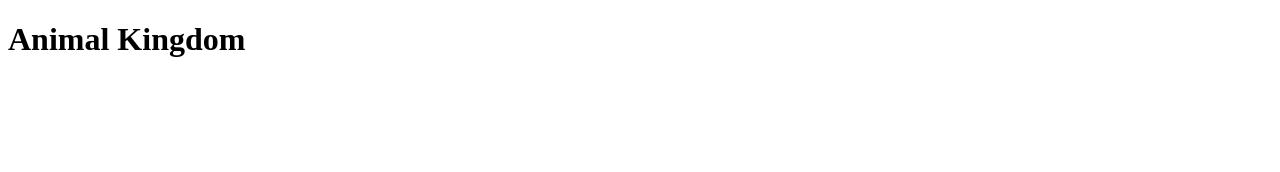
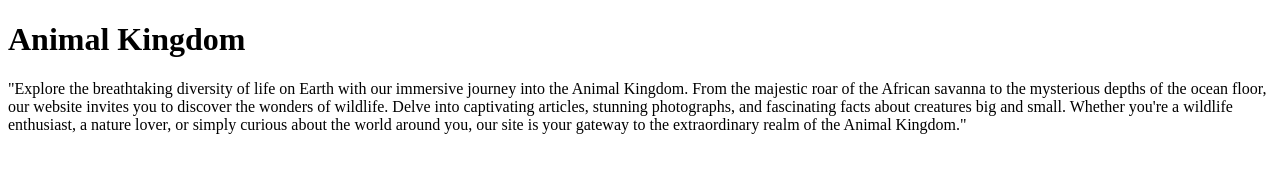
Before and after one commit to reyalfonso/Final-Assignment-Reynaldo, a plain HTML site: page index.html in a window 1280 px wide. Drawn offline with Linux system fonts and the light colour scheme.

Commit message:
Description Added

```diff
--- a/index.html
+++ b/index.html
@@ -7,6 +7,19 @@
 </head>
 <body>
     <h1>Animal Kingdom</h1>
+    <p>
+        "Explore the breathtaking diversity of life on Earth
+    with our immersive journey into the Animal Kingdom.
+    From the majestic roar of the African savanna to the
+    mysterious depths of the ocean floor, our website
+    invites you to discover the wonders of wildlife.
+    Delve into captivating articles, stunning photographs,
+    and fascinating facts about creatures big and small.
+    Whether you're a wildlife enthusiast, a nature lover,
+    or simply curious about the world around you, our site
+    is your gateway to the extraordinary realm of the
+    Animal Kingdom."
+    </p>
 
 </body>
 </html>
```
